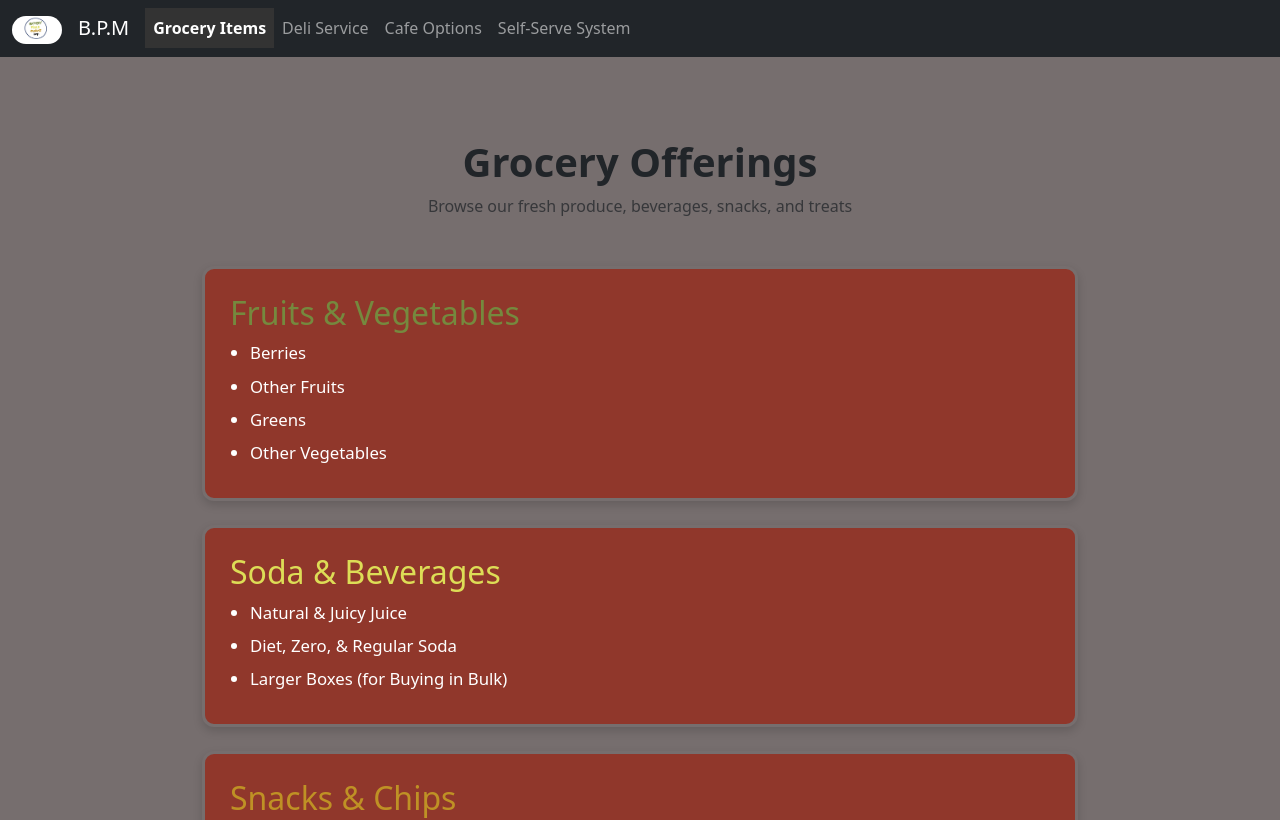
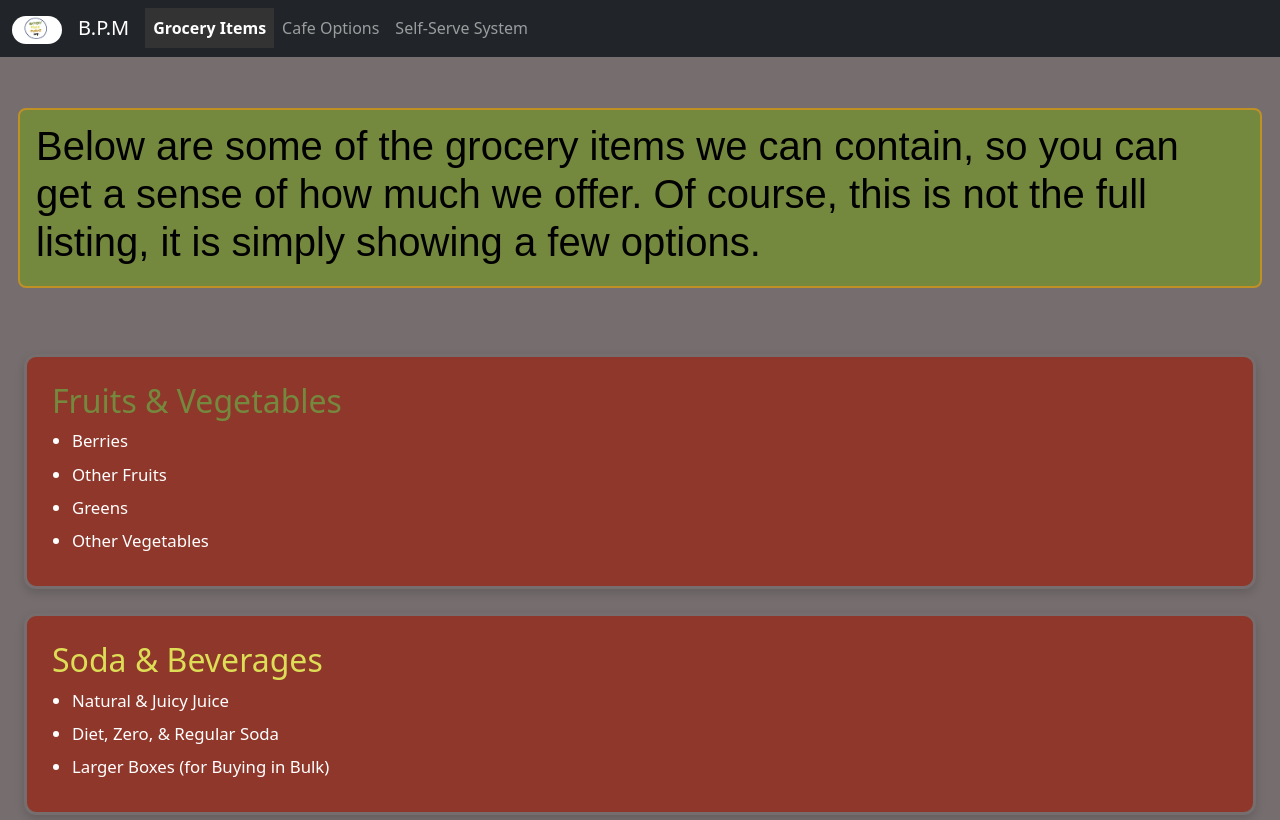
Before and after one commit to DragonisTheKing/hw05_business_homepage, a plain HTML site: page grocery.html in a window 1280 px wide. Shown: the top 820 px of the page. Drawn offline with nearby package versions, Linux system fonts and the light colour scheme.

Commit message:
commit
FINISHED.

```diff
--- a/grocery.html
+++ b/grocery.html
@@ -8,7 +8,6 @@
     <script src="https://cdn.jsdelivr.net/npm/bootstrap@5.3.8/dist/js/bootstrap.bundle.min.js" integrity="sha384-FKyoEForCGlyvwx9Hj09JcYn3nv7wiPVlz7YYwJrWVcXK/BmnVDxM+D2scQbITxI" crossorigin="anonymous"></script>
     <link rel="stylesheet" href="css/style.css">
     <style>
-        /* Ensures content doesn't hide behind the fixed-top navbar */
         body {
             padding-top: 90px;
         }
@@ -28,24 +27,17 @@
             <div class="collapse navbar-collapse" id="navbarsExampleDefault">
                 <ul class="navbar-nav mr-auto">
                     <li class="nav-item"><a class="nav-link active" href="grocery.html">Grocery Items</a></li>
-                    <li class="nav-item"><a class="nav-link" href="deli.html">Deli Service</a></li>
                     <li class="nav-item"><a class="nav-link" href="cafe.html">Cafe Options </a></li>
                     <li class="nav-item"><a class="nav-link" href="self.html">Self-Serve System</a></li>
                 </ul>
             </div>
         </div>
     </nav>
-
-    <!-- Four Category Offerings Section (Stacked Vertically) -->
-    <div class="container my-5" style="max-width: 900px;">
-        <div class="text-center mb-5">
-            <h1 class="fw-bold">Grocery Offerings</h1>
-            <p class="text-muted">Browse our fresh produce, beverages, snacks, and treats</p>
-        </div>
-
+    <div class="box">
+        <h1>Below are some of the grocery items we can contain, so you can get a sense of how much we offer. Of course, this is not the full listing, it is simply showing a few options.</h1>
+    </div>
+    <div class="container-fluid px-4 my-5">
         <div class="row g-4">
-
-            <!-- Box 1: Fruits & Vegetables -->
             <div class="col-12">
                 <div class="category-box header-1">
                     <h2>Fruits & Vegetables</h2>
@@ -57,8 +49,6 @@
                     </ul>
                 </div>
             </div>
-
-            <!-- Box 2: Soda & Beverages -->
             <div class="col-12">
                 <div class="category-box header-2">
                     <h2>Soda & Beverages</h2>
@@ -69,8 +59,6 @@
                     </ul>
                 </div>
             </div>
-
-            <!-- Box 3: Snacks & Chips -->
             <div class="col-12">
                 <div class="category-box header-3">
                     <h2>Snacks & Chips</h2>
@@ -81,8 +69,6 @@
                     </ul>
                 </div>
             </div>
-
-            <!-- Box 4: Candy & Chocolates -->
             <div class="col-12">
                 <div class="category-box header-4">
                     <h2>Candy & Chocolates</h2>
@@ -97,6 +83,5 @@
 
         </div>
     </div>
-
 </body>
 </html>
```
